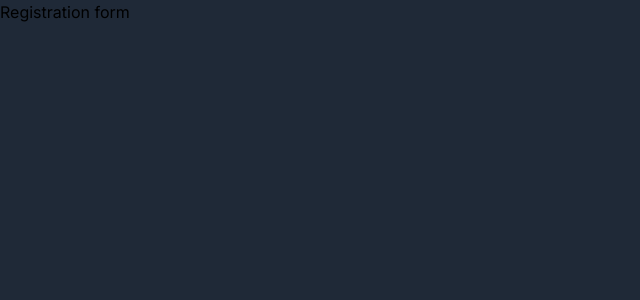
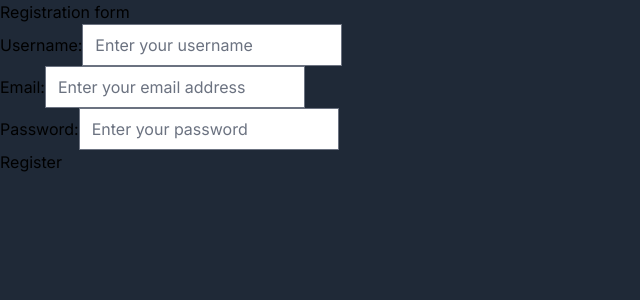
Before and after one commit to blinkEgor/good-deed, a Next.js app: page /register in a window 1280 px wide. Shown: the top 300 px of the page, without its empty margins (0-640 px from the left). Built offline with nearby package versions, Linux system fonts and the light colour scheme; a web font is replaced by a local one.

Commit message:
add registration form

```diff
--- a/app/page.tsx
+++ b/app/page.tsx
@@ -1,8 +1,6 @@
 import Logo from '@/app/ui/logo';
 import { ArrowRightIcon } from '@heroicons/react/24/outline';
 import Link from 'next/link';
-// import styles from '@/app/ui/home.module.css';
-// import variables from './variables.module.scss';
 import { lusitana } from '@/app/ui/fonts';
 // import Image from 'next/image';
 
--- a/app/register/page.tsx
+++ b/app/register/page.tsx
@@ -1,5 +1,5 @@
 import { Metadata } from 'next';
-// import RegistrationForm from '@/app/ui/registration-form';
+import RegistrationForm from '@/app/ui/registration-form';
 
 export const metadata: Metadata = {
   title: 'Register',
@@ -9,7 +9,7 @@ export default function RegistrationPage() {
   return (
     <div>
       <h1>Registration form</h1>
-      {/* <RegistrationForm /> */}
+      <RegistrationForm />
     </div>
   );
 };
--- a/app/ui/registration-form.tsx
+++ b/app/ui/registration-form.tsx
@@ -1,62 +1,73 @@
-// import { useState } from 'react';
+import { useState } from 'react';
+import { useRouter } from 'next/router';
 
-// export default function RegistrationForm() {
-//     const [username, setUsername] = useState('');
-//     const [email, setEmail] = useState('');
-//     const [password, setPassword] = useState('');
+export default function RegistrationForm() {
+  const [username, setUsername] = useState('');
+  const [email, setEmail] = useState('');
+  const [password, setPassword] = useState('');
+  const router = useRouter();
 
-//     const handleSubmit = async (e: any) => {
-//         e.preventDefault();
+  const handleSubmit = async (e:any) => {
+    e.preventDefault();
 
-//         try {
-//             const response = await fetch('@/app/register', {
-//                 method: 'POST',
-//                 headers: {
-//                     'Content-Type': 'application/json',
-//                 },
-//                 body: JSON.stringify({ username, email, password }),
-//             });
+    try {
+      const response = await fetch('@/app/register', {
+        method: 'POST',
+        headers: {
+          'Content-Type': 'application/json',
+        },
+        body: JSON.stringify({ username, email, password }),
+      });
 
-//             if(response.ok) {
-//                 console.log('User registered!');
-//             } else {
-//                 console.log('Error during registration.');
-//             }
-//         } catch (error) {
-//             console.error('Error sending request:', error);
-//         }
-//     };
+      if (response.ok) {
+        router.push('@/app/dashboard');
+      } else {
+        console.error('Error during registration.');
+      }
+    } catch (error) {
+      console.error('Error sending request:', error);
+    }
+  };
 
-//     return (
-//         <form onSubmit={handleSubmit}>
-//             <div>
-//                 <label>User name:</label>
-//                 <input
-//                     type='text'
-//                     value={username}
-//                     onChange={e => setUsername(e.target.value)}
-//                     required
-//                 />
-//             </div>
-//             <div>
-//                 <label>Email:</label>
-//                 <input
-//                     type='email'
-//                     value={email}
-//                     onChange={e => setEmail(e.target.value)}
-//                     required
-//                 />
-//             </div>
-//             <div>
-//                 <label>Password:</label>
-//                 <input
-//                     type='password'
-//                     value={password}
-//                     onChange={e => setPassword(e.target.value)}
-//                     required
-//                 />
-//             </div>
-//             <button type='submit'>Register</button>
-//         </form>
-//     )
-// }
+  return (
+    <form onSubmit={handleSubmit}>
+        <div>
+            <label>Username:</label>
+            <input
+                id="name"
+                type="text"
+                name="name"
+                placeholder="Enter your username"
+                value={username}
+                onChange={(e) => setUsername(e.target.value)}
+                required
+            />
+        </div>
+        <div>
+            <label>Email:</label>
+            <input
+                id="email"
+                type="email"
+                name="email"
+                placeholder="Enter your email address"
+                value={email}
+                onChange={(e) => setEmail(e.target.value)}
+                required
+            />
+        </div>
+        <div>
+            <label>Password:</label>
+            <input
+                id="password"
+                type="password"
+                name="password"
+                placeholder="Enter your password"
+                value={password}
+                onChange={(e) => setPassword(e.target.value)}
+                required
+            />
+        </div>
+        <button type="submit">Register</button>
+    </form>
+  );
+};
```
